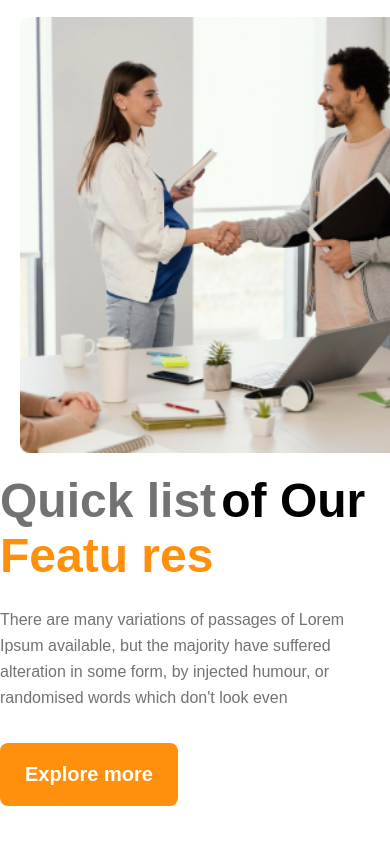
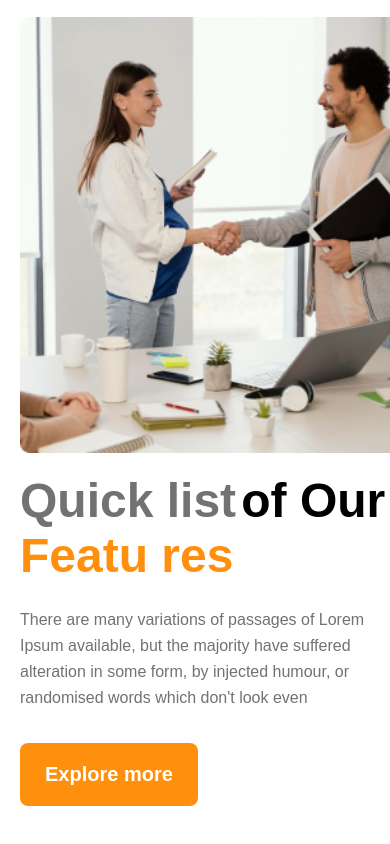
Before and after one commit to robiul1hossen/g3-architects, a plain HTML site: page index.html in a window 390 px wide. Shown: the part 2271-3115 px from the top of the page. Drawn offline with Linux system fonts and the light colour scheme.

Commit message:
add style

```diff
--- a/style.css
+++ b/style.css
@@ -132,7 +132,6 @@ header {
   .brand {
     font-size: 1.7rem;
   }
-
   .navbar,
   .nav-links,
   .team {
@@ -150,11 +149,14 @@ header {
   }
   .img-container {
     grid-template-columns: repeat(1, 1fr);
-    /* margin-left: -150px; */
   }
   .team-img {
     width: 122% !important;
     padding: 0px 20px;
+  }
+  .feature {
+    max-width: 500px;
+    margin-left: 20px;
   }
 }
 /* Responsive for medium device */
```
